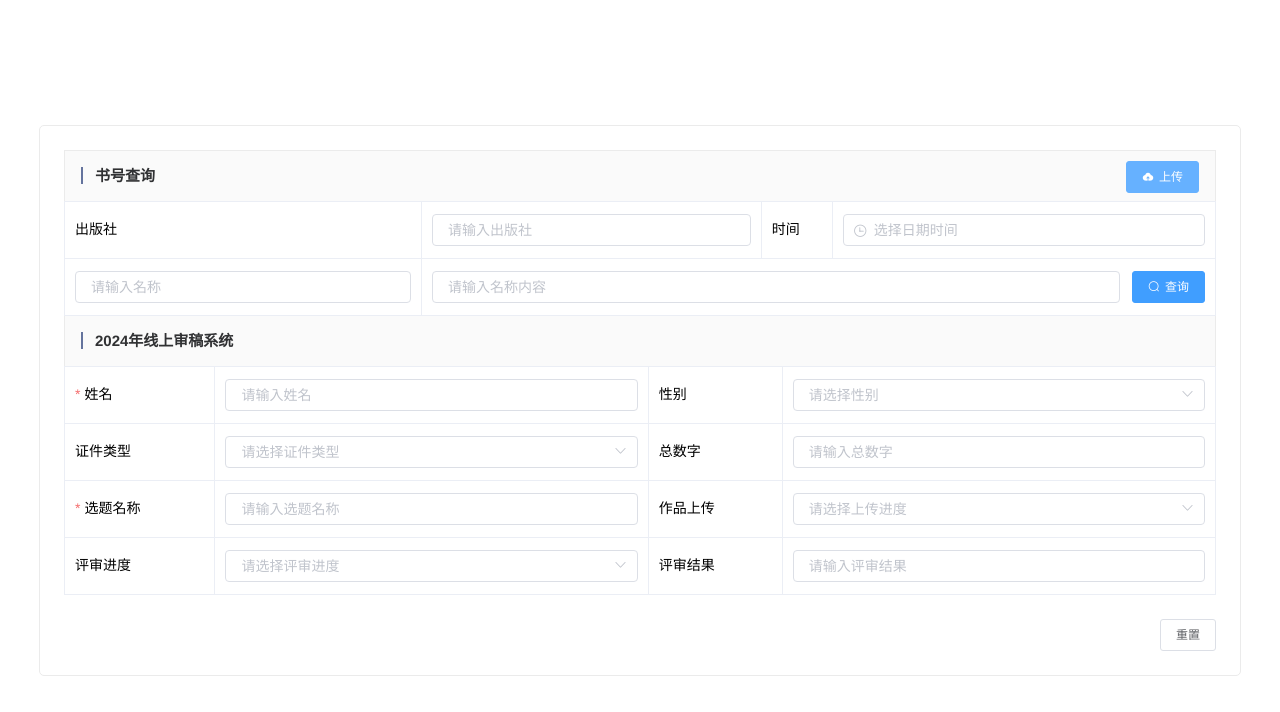
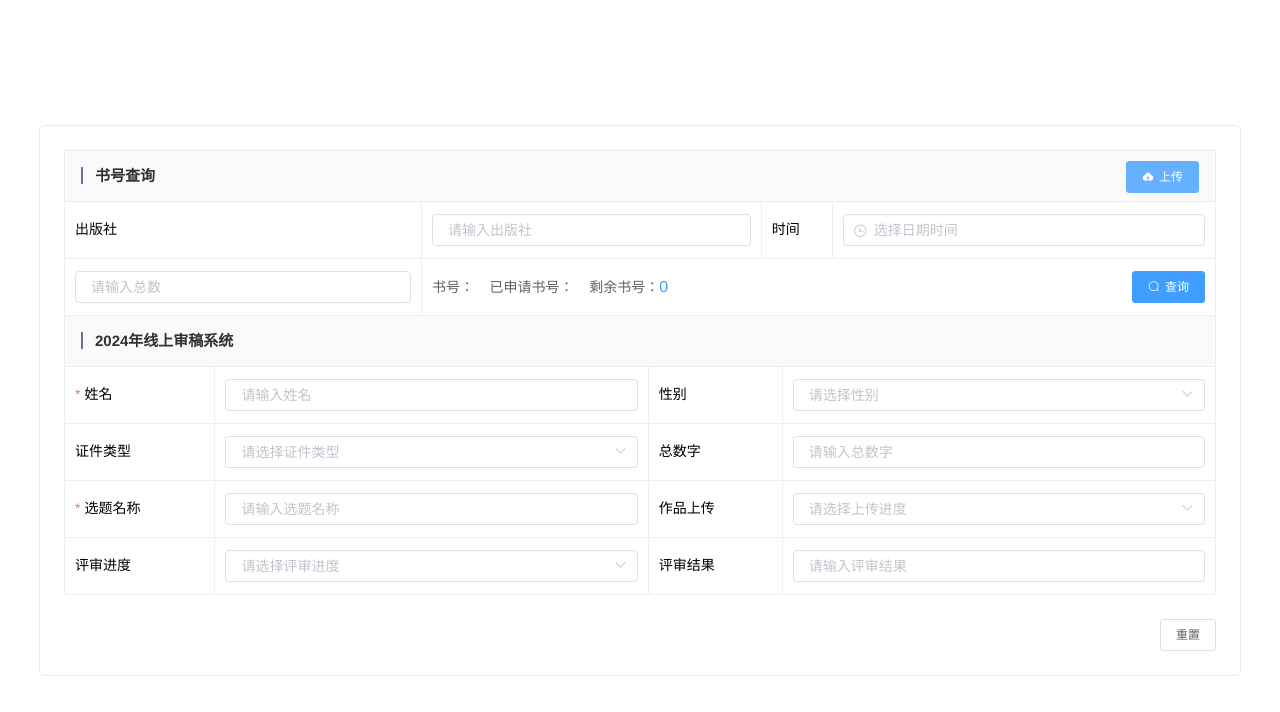
Before and after one commit to liuxiaoning951026/book_publish, a Vue app in the folder book_publish/: page /#/ in a window 1280 px wide. Both pictures are taken after a click on the button "上传". Shown: the top 712 px of the page. Built offline with nearby package versions, Linux system fonts and the light colour scheme.

Commit message:
fix(书号查询): 增加剩余书号

```diff
--- a/book_publish/src/components/HelloWorld.vue
+++ b/book_publish/src/components/HelloWorld.vue
@@ -1,5 +1,5 @@
 <template>
-  <div class="hello">
+  <div class="hello" @click="clickPanel">
     <div class="container">
       <el-descriptions :column="2" border>
         <template slot="title">
@@ -33,17 +33,39 @@
         <el-descriptions-item label="">
           <template slot="label">
             <el-input
-              v-model.trim="input3"
-              placeholder="请输入名称"
-              style="flex: 1; margin-right: 12px"
+              id="input-number-3"
+              v-model.number="input3"
+              placeholder="请输入总数"
+              style="flex: 1; margin-right: 12px; width: 100%"
+              @keyup.native="changeInput3Number($event)"
             ></el-input>
           </template>
-          <div style="display: flex">
+          <div
+            style="
+              display: flex;
+              width: 100%;
+              justify-content: space-between;
+              align-items: center;
+            "
+          >
             <el-input
-              v-model.trim="input2"
-              placeholder="请输入名称内容"
-              style="flex: 1; margin-right: 12px"
+              v-show="!isShowText"
+              id="input-number-2"
+              v-model.number="input2"
+              placeholder="请输入已申请书号数量"
+              style="flex: 1; margin-right: 12px; width: 100%"
+              @keyup.native="changeInput2Number($event)"
             ></el-input>
+
+            <div v-show="isShowText" @click.self.stop="clickText">
+              书号：{{ input3 }} &nbsp;&nbsp; 已申请书号：{{
+                input2
+              }}
+              &nbsp;&nbsp; 剩余书号：<span
+                style="color: #409eff; font-size: 16px"
+                >{{ input3 - input2 < 0 ? "0" : input3 - input2 }}</span
+              >
+            </div>
             <el-button type="primary" size="small" icon="el-icon-search"
               >查询</el-button
             >
@@ -150,11 +172,14 @@ export default {
       input5: "",
       input6: "",
       input7: "",
+      input8: "",
+      input9: "",
       timeStr: "",
       selectAex: "",
       selectUploadStatus: "",
       selectReviewStatus: "",
       selectCardType: "",
+      isShowText: false,
     };
   },
   methods: {
@@ -166,11 +191,50 @@ export default {
       this.input5 = "";
       this.input6 = "";
       this.input7 = "";
+      this.input8 = "";
       this.timeStr = "";
       this.selectAex = "";
       this.selectUploadStatus = "";
       this.selectReviewStatus = "";
       this.selectCardType = "";
+      this.isShowText = false;
+    },
+
+    blur() {
+      this.isShowText = true;
+    },
+
+    focus() {
+      this.isShowText = !this.isShowText;
+      console.log("isShowText===", this.isShowText);
+    },
+
+    changeInput3Number(e) {
+      let num = e.target.value;
+      // 只允许输入数字
+      this.input3 = num.replace(/\D/g, "");
+    },
+
+    changeInput2Number(e) {
+      let num = e.target.value;
+      // 只允许输入数字
+      this.input2 = num.replace(/\D/g, "");
+    },
+    clickText() {
+      console.log("dfsd");
+      this.isShowText = !this.isShowText;
+    },
+
+    clickPanel(e) {
+      // const inputNumber3 = document.getElementById("input-number-3"); // 当前元素
+      const inputNumber2 = document.getElementById("input-number-2"); // 当前元素
+      console.log(inputNumber2.contains(e.target));
+      if (!inputNumber2.contains(e.target)) {
+        this.isShowText = !this.isShowText;
+      }
+      // if (!this.isShowText) {
+      //   this.isShowText = true
+      // }
     },
   },
 };
@@ -242,4 +306,10 @@ export default {
   color: #f56c6c;
   margin-right: 4px;
 }
+.el-input-number__decrease {
+  width: 32px;
+}
+.el-input-number {
+  line-height: 30px;
+}
 </style>
```
